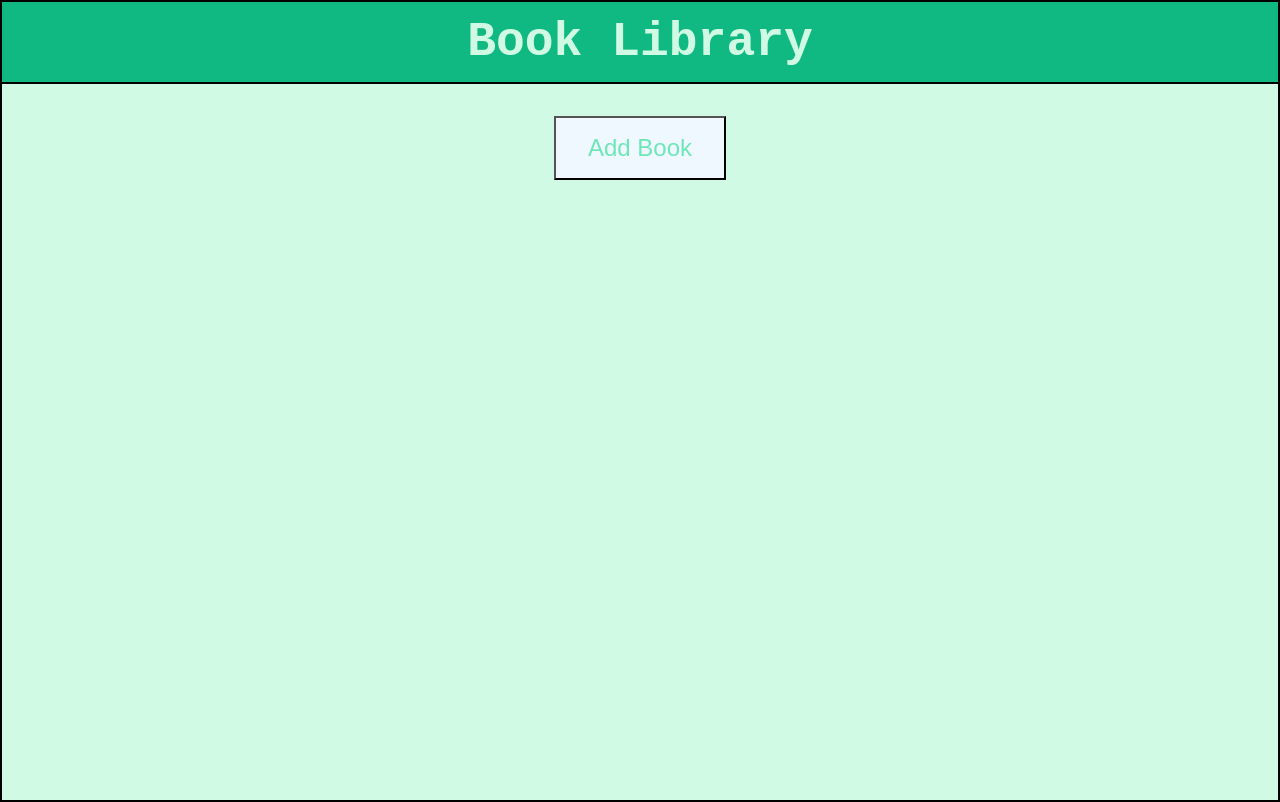
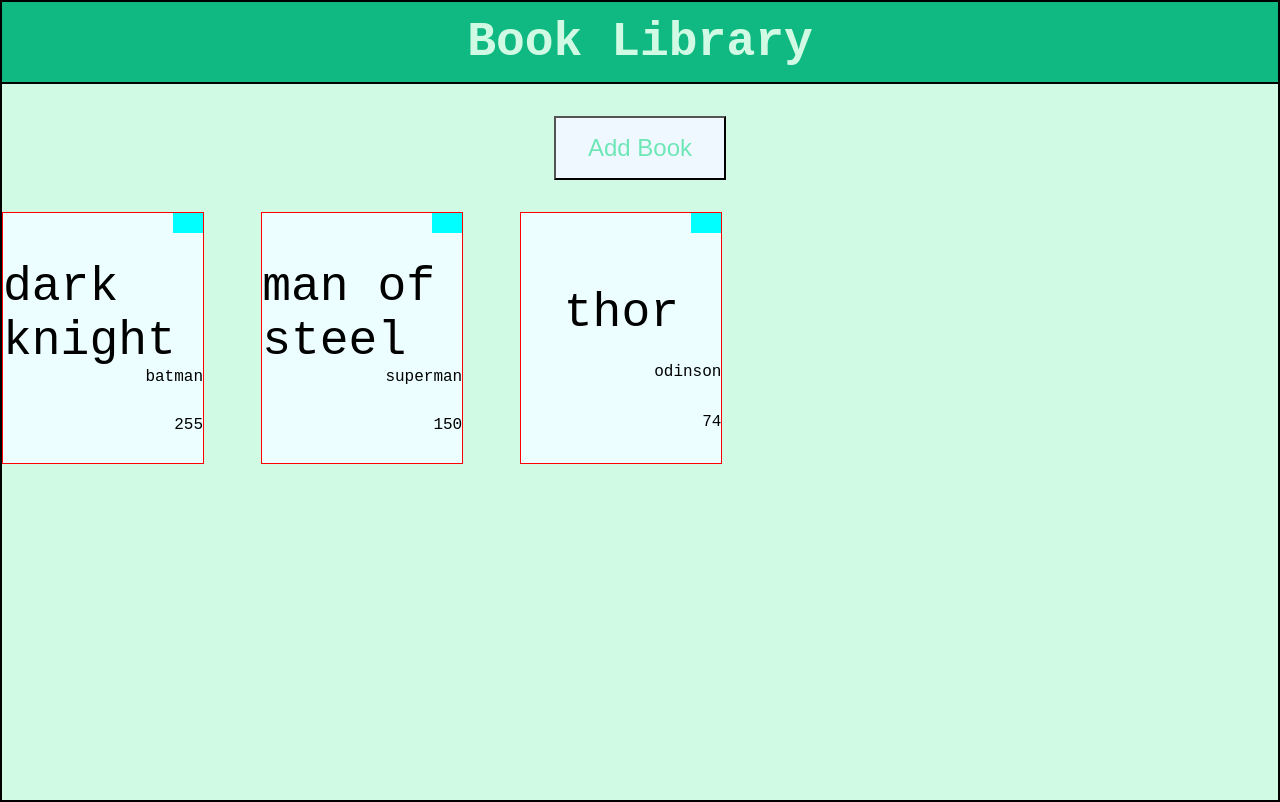
Before and after one commit to yassineb07/library, a plain HTML site: page index.html in a window 1280 px wide. Drawn offline with Linux system fonts and the light colour scheme.

Commit message:
Fix javascript link

```diff
--- a/index.html
+++ b/index.html
@@ -6,7 +6,7 @@
     <meta name="viewport" content="width=device-width, initial-scale=1.0" />
     <title>Project Library</title>
     <link rel="stylesheet" href="./style.css" />
-    <script src="./script copy.js" defer></script>
+    <script src="./script.js" defer></script>
   </head>
   <body>
     <header>
```
